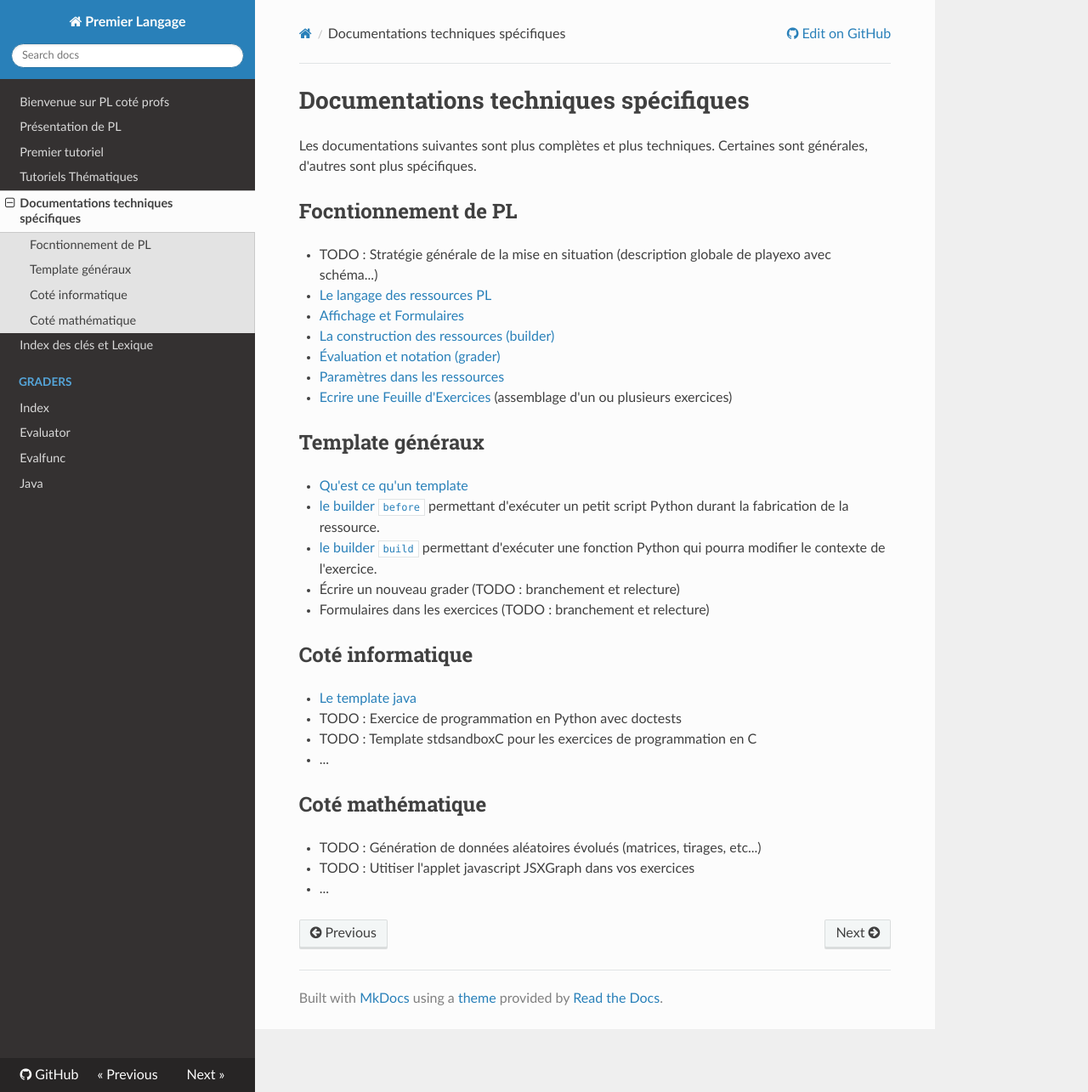
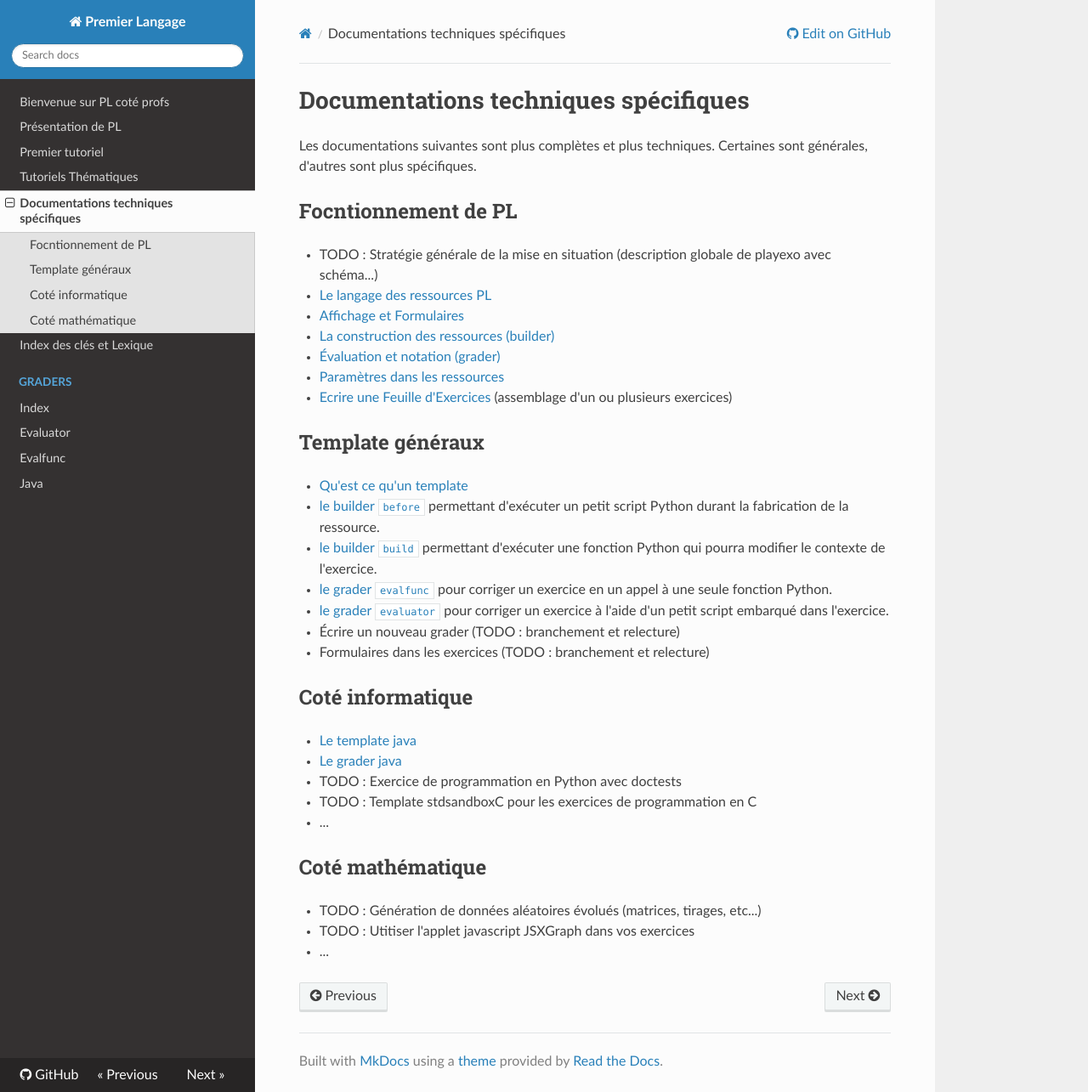
Before and after one commit to ddoyen/premierlangage-doc, an MkDocs documentation site: the page built from docs/documentations_techniques.md, in a window 1280 px wide and 1285 px high. Shown: the whole window at 85% size. Built offline with MkDocs 1.6.1, drawn with Linux system fonts in a browser that asks for light colours; nearby versions of some CDN libraries.

Commit message:
Update documentations_techniques.md

```diff
--- a/docs/documentations_techniques.md
+++ b/docs/documentations_techniques.md
@@ -20,12 +20,17 @@ d'autres sont plus spécifiques.
   fabrication de la ressource.
 * [le builder `build`](build.md) permettant d'exécuter une fonction Python qui pourra modifier
   le contexte de l'exercice.
+* [le grader `evalfunc`](evalfunc.md) pour corriger un exercice en un appel à une seule
+  fonction Python.
+* [le grader `evaluator`](evaluator.md) pour corriger un exercice à l'aide d'un petit
+  script embarqué dans l'exercice.
 * Écrire un nouveau grader (TODO : branchement et relecture)
 * Formulaires dans les exercices (TODO : branchement et relecture)
 
 ## Coté informatique
 
 * [Le template java](template_java.md)
+* [Le grader java](grader_java.md)
 * TODO : Exercice de programmation en Python avec doctests
 * TODO : Template stdsandboxC pour les exercices de programmation en C
 * ...
```
